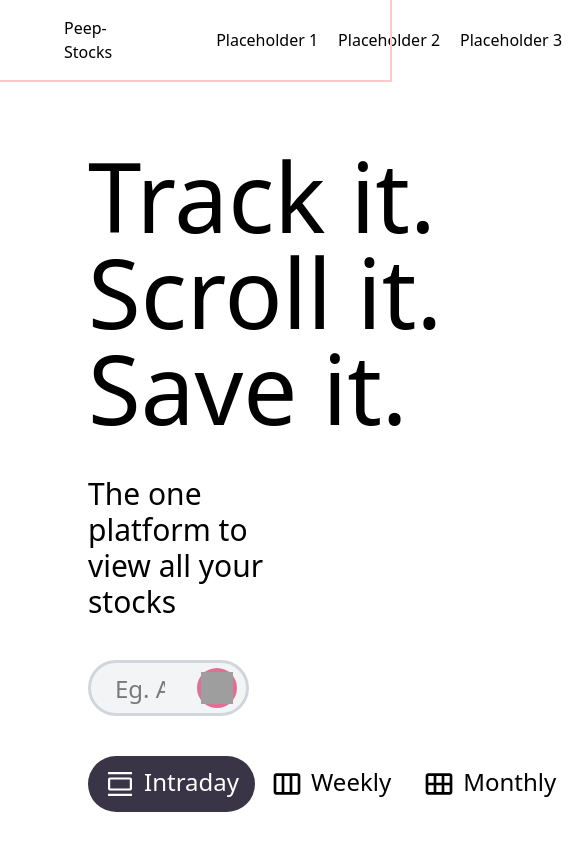
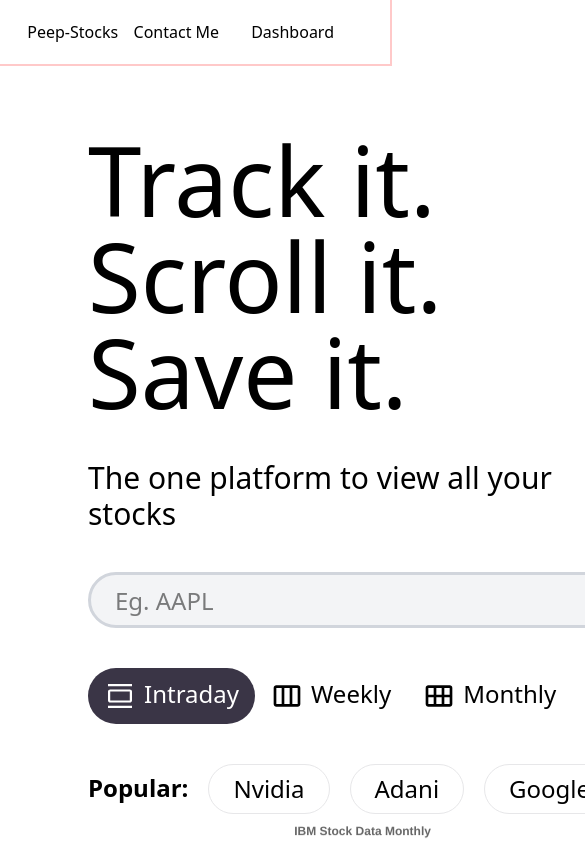
Before and after one commit to ranjanaditya452/Peep_Stocks, a React (Vite) app in the folder client/: page / in a window 390 px wide. Shown: the top 841 px of the page, 585 px wide, since content can reach past the window. Built offline with nearby package versions, Linux system fonts and the light colour scheme; grey boxes are pictures that could not be loaded.

Commit message:
Responsive commit 2: fixed navbar except phone size, work towards bigger screen size

```diff
--- a/client/src/components/Navbar.jsx
+++ b/client/src/components/Navbar.jsx
@@ -2,9 +2,13 @@ import React from 'react'
 
 const Navbar = () => {
   return (
-   <div className='flex items-center sticky top-0 z-[9999] bg-white gap-20 py-3 pl-16 h-20 grow-none outline-2 outline-red-200'>
+   <div className='sticky top-0 z-[9999] bg-white
+                   flex items-center justify-between
+                   px-4 py-3 pl-[7vw] h-16
+                   md:px-16 md:h-20
+                   outline-2 outline-red-200'>
      <div className=''>Peep-Stocks</div>
-     <div className='flex justify-between gap-5 px-6 '>
+     <div className='px-6 ml-[5rem] hidden md:flex justify-between gap-5'>
       <div>Placeholder&nbsp;1</div>
       <div>Placeholder&nbsp;2</div>
       <div>Placeholder&nbsp;3</div>
--- a/client/src/components/microcomponents/PopularTray.jsx
+++ b/client/src/components/microcomponents/PopularTray.jsx
@@ -4,12 +4,11 @@ const PopularTray = () => {
 
  let btnStyle="text-2xl hover:cursor-pointer py-2 px-6 rounded-full border-1 border-[#e7e7e9] hover:bg-[#faf9fb]"
   return (
-    <div className='flex gap-5 '>
+    <div className=' flex gap-5 w-full '>
         <strong className='text-2xl py-2'>Popular: </strong>
         <button className={`${btnStyle}`}>Nvidia</button>
         <button className={`${btnStyle}`}>Adani</button>
         <button className={`${btnStyle}`}>Google</button>
-        <button className={`${btnStyle}`}>Tesla</button>
     </div>
   )
 }
--- a/client/src/components/microcomponents/SearchBar.jsx
+++ b/client/src/components/microcomponents/SearchBar.jsx
@@ -5,7 +5,7 @@ const SearchBar = () => {
     const [searchQuery, setSearchQuery] = useState("");
   return (
     <>
-    <div className='w-3/4 relative group'>
+    <div className='w-full relative group'>
           <input type="search"
             placeholder="Eg. AAPL"
             value={searchQuery}
--- a/client/src/pages/Homepage.jsx
+++ b/client/src/pages/Homepage.jsx
@@ -6,7 +6,7 @@ const Homepage = () => {
 
   return (
     <>
-    <div className=' px-22 py-17  '>
+    <div className='grid md:grid-cols-2 px-22 py-17  '>
       <TitleAreaL/>
       <TitleAreaR/>
     </div>
```
